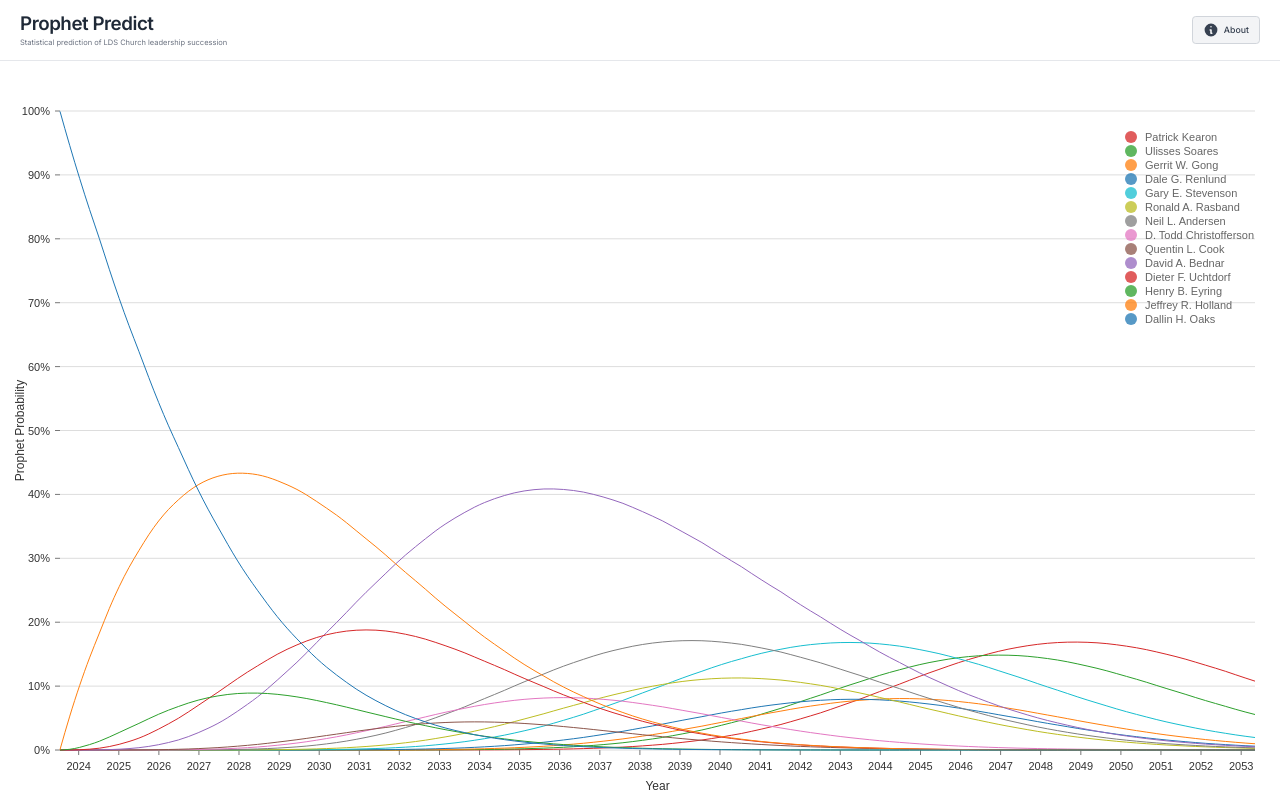
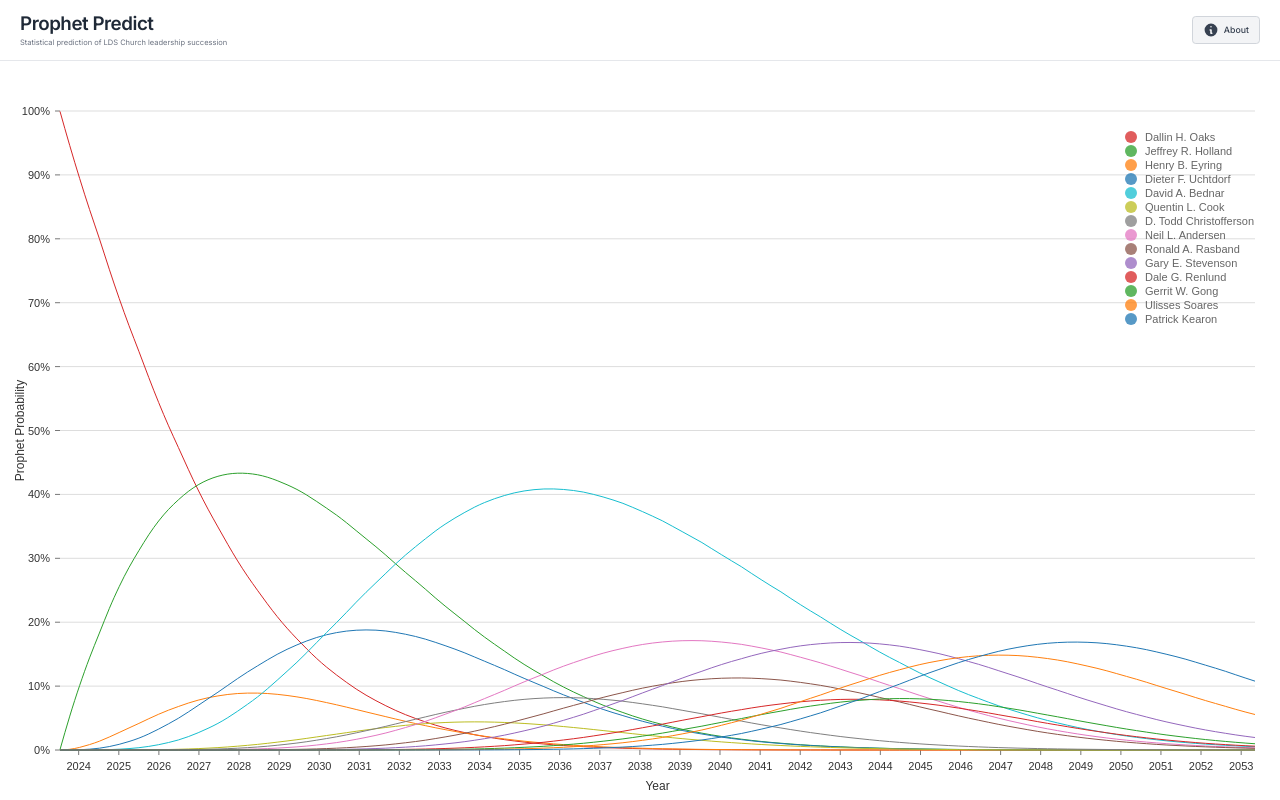
Before and after one commit to jlconlin/prophet-predict, a Next.js app: page / in a window 1280 px wide. Built offline with nearby package versions, Linux system fonts and the light colour scheme.

Commit message:
Sort legend by ordination date (longest serving first)

```diff
--- a/src/components/LineGraph.tsx
+++ b/src/components/LineGraph.tsx
@@ -26,17 +26,26 @@ export default function LineGraph({
 
   if (!data) return <></>;
   if (!data[0]) return <></>;
+
+  // Sort data by ordination date (oldest/longest serving first)
+  // Reversed for nivo legend which displays bottom-to-top
+  const sortedData = [...data].sort(
+    (a, b) =>
+      new Date(b.ordinationDate).getTime() -
+      new Date(a.ordinationDate).getTime()
+  );
+
   const timeYearResult = timeYear.every(1);
   if (!timeYearResult?.range) return <></>;
   const tickValuesAxisBottom = timeYearResult.range(
-    new Date(data[0].data[0].x),
-    new Date(data[0].data[data[0].data.length - 1].x)
+    new Date(sortedData[0].data[0].x),
+    new Date(sortedData[0].data[sortedData[0].data.length - 1].x)
   );
 
   return (
     <div className="w-full flex-1 min-h-0 md:min-h-[250px] sm:min-h-[400px] lg:min-h-[500px] lg:min-w-[800px]">
       <ResponsiveLine
-        data={data}
+        data={sortedData}
         margin={
           isMobile
             ? {top: 10, right: 10, bottom: 40, left: 40}
```
